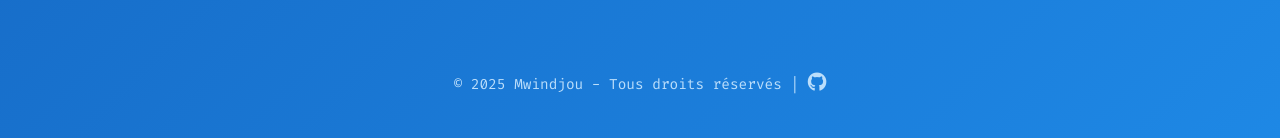
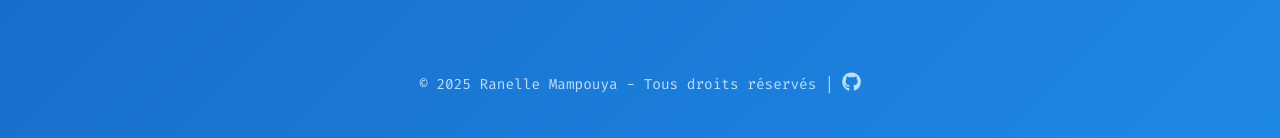
Before and after one commit to mwiinmh/projet-active-directory2, a plain HTML site: page index.html in a window 1280 px wide. Shown: the part 2191-2329 px from the top of the page. Drawn offline with Linux system fonts and the light colour scheme.

Commit message:
Update index.html

```diff
--- a/index.html
+++ b/index.html
@@ -225,8 +225,8 @@
   </main>
 
   <footer>
-    <p>© 2025 Mwindjou - Tous droits réservés |
-      <a href="https://github.com/mwiinmh" target="_blank" title="GitHub"><i class="fab fa-github"></i></a>
+    <p>© 2025 Ranelle Mampouya - Tous droits réservés |
+      <a href="https://github.com/ranelle123" target="_blank" title="GitHub"><i class="fab fa-github"></i></a>
     </p>
   </footer>
 
```
